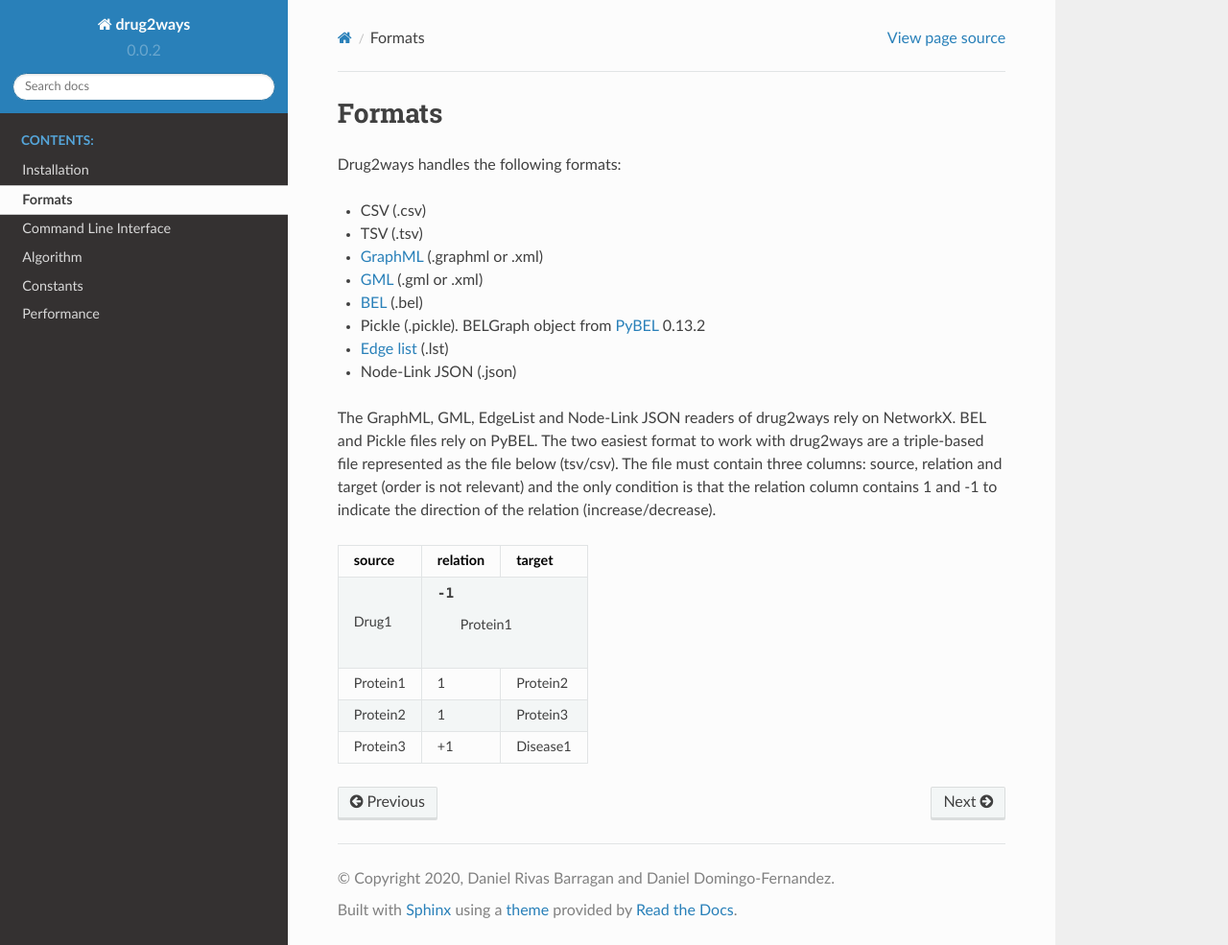
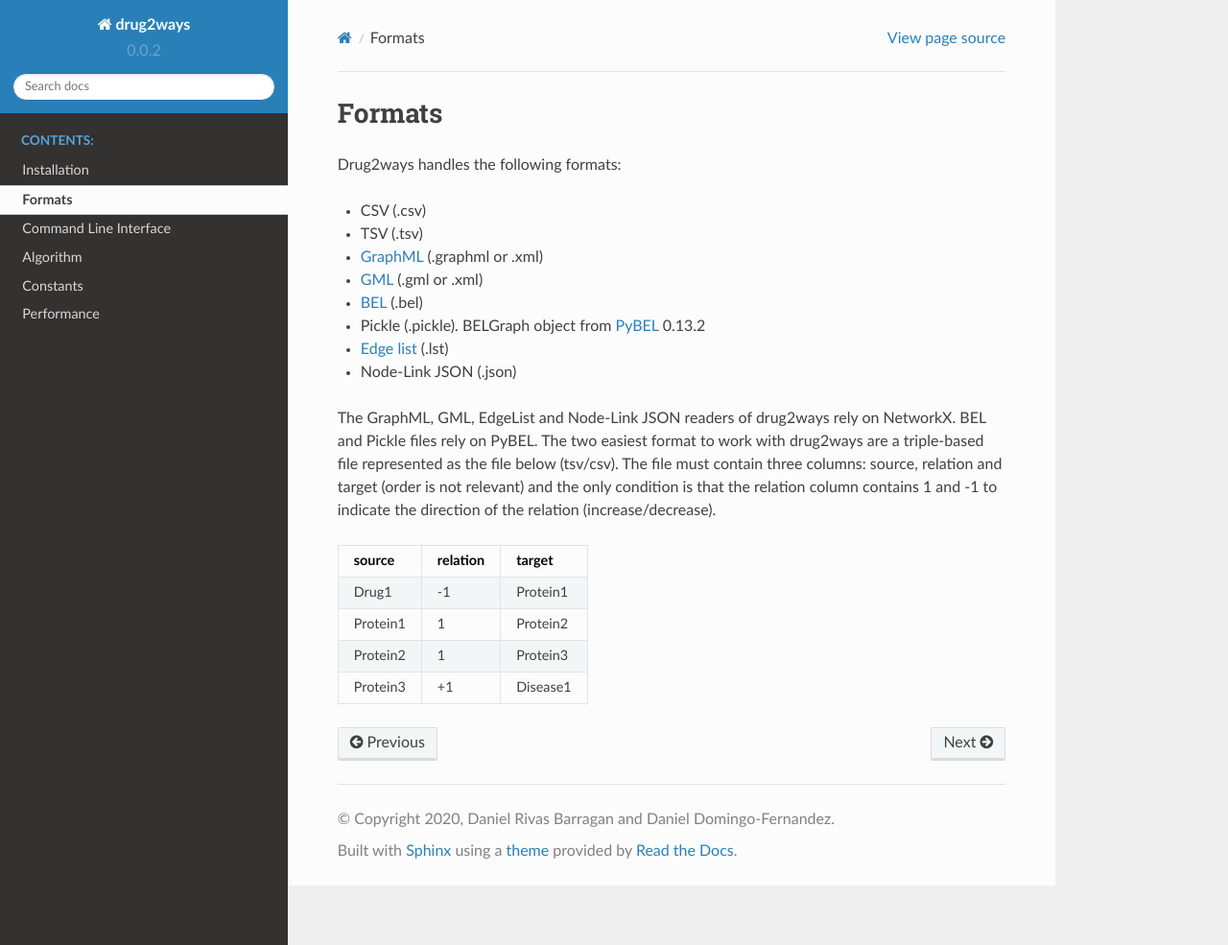
Before and after one commit to drug2ways/drug2ways, a Sphinx documentation site: the page built from docs/source/formats.rst, in a window 1280 px wide and 985 px high. Shown: the whole window at 96% size. Built offline with Sphinx 7.4.7 and the Read the Docs theme 2.0.0, drawn with Linux system fonts in a browser that asks for light colours.

```diff
--- a/docs/source/formats.rst
+++ b/docs/source/formats.rst
@@ -16,9 +16,9 @@ The two easiest format to work with drug2ways are a triple-based file represente
 The file must contain three columns: source, relation and target (order is not relevant) and the only condition is that
 the relation column contains 1 and -1 to indicate the direction of the relation (increase/decrease).
 
-+----------+----------+---------+
-| source   | relation | target  |
-+==========+==========+=========+
++----------+---------+----------+
+| source   | relation| target   |
++==========+=========+==========+
 |  Drug1   |   -1    | Protein1 |
 +----------+---------+----------+
 | Protein1 |    1    | Protein2 |
```
